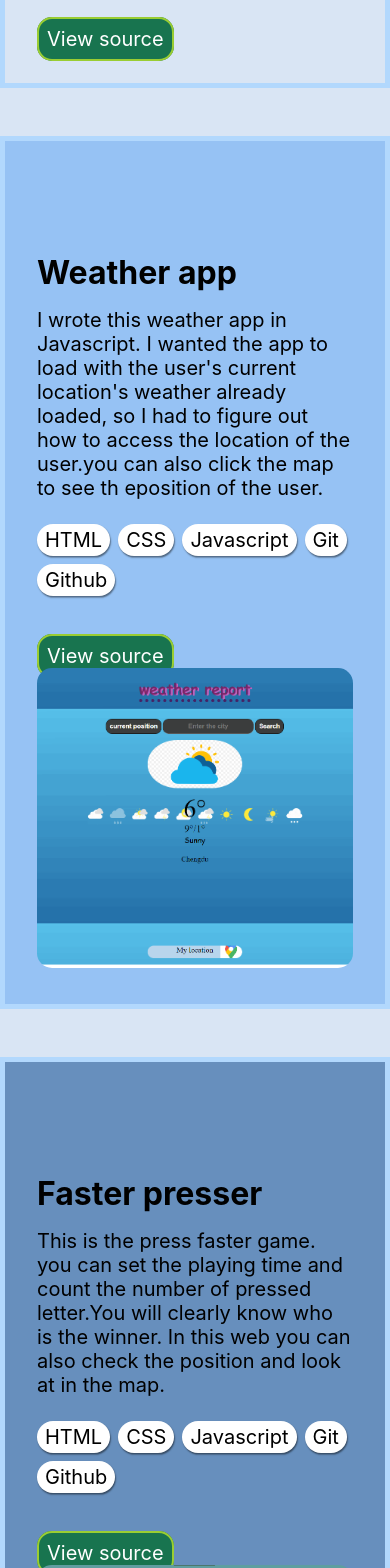
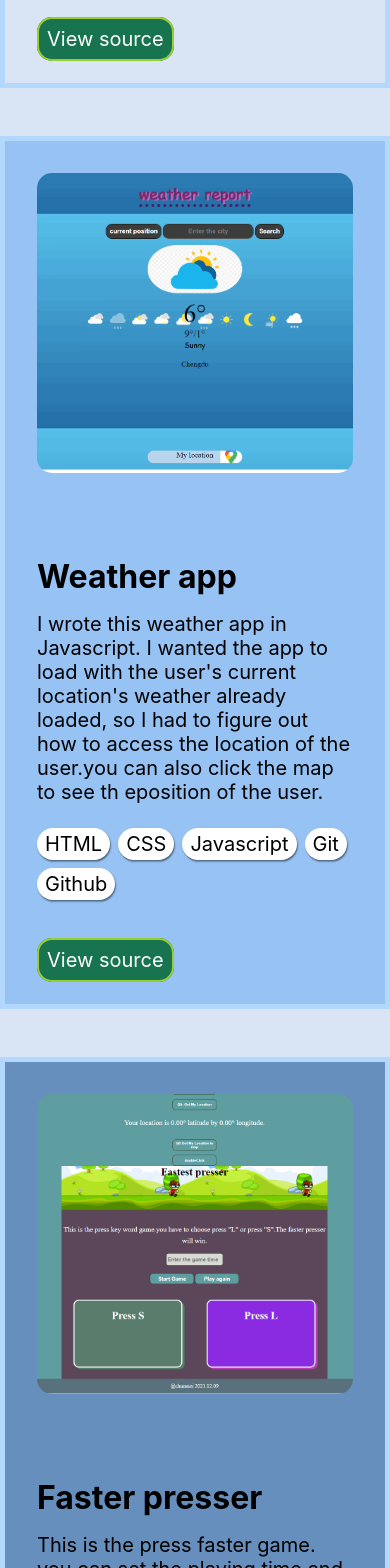
Before and after one commit to chunmeishui/chunmeishui-portfolio, a React (Create React App) app: page / in a window 390 px wide. Shown: the part 5220-6788 px from the top of the page. Built offline with nearby package versions, Linux system fonts and the light colour scheme.

Commit message:
changed flex direction

```diff
--- a/src/App.css
+++ b/src/App.css
@@ -535,7 +535,7 @@ li > a :hover {
   }
 
   .meal-sharing-background,
-  .faster-background {
+  .weather-background{
     flex-direction: column-reverse;
   }
 
```
